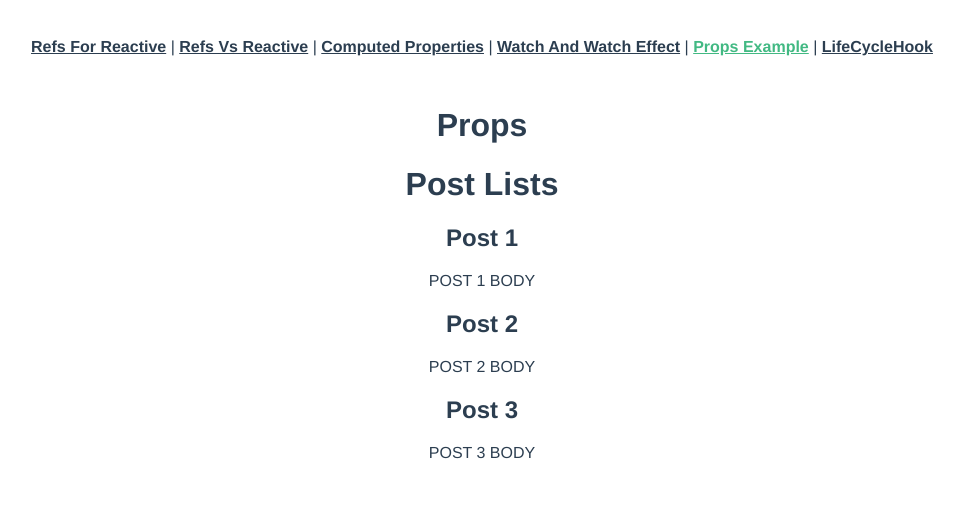
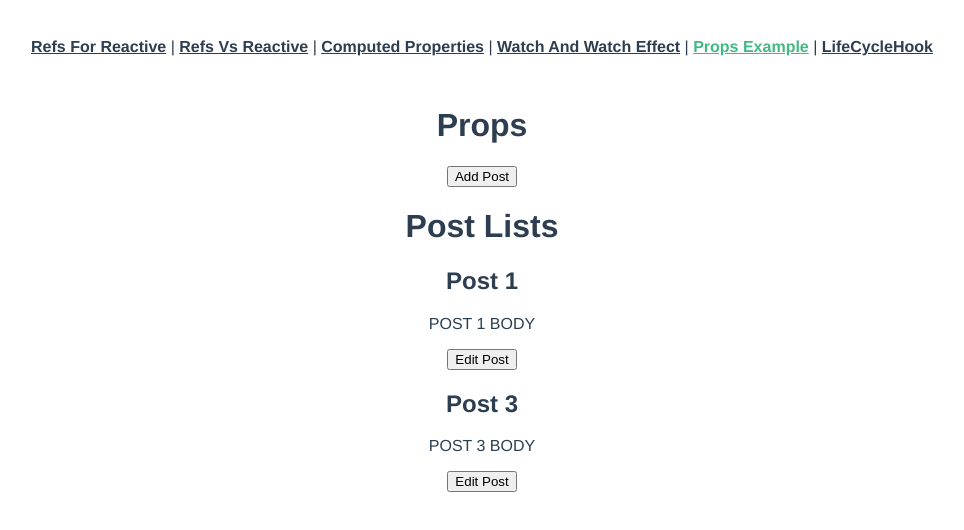
Before and after one commit to mosabberul55/composion-api-basic, a Vue app: page /props-example in a window 1280 px wide. Shown: the top 530 px of the page, without its empty margins (158-1122 px from the left). Built offline with nearby package versions, Linux system fonts and the light colour scheme.

Commit message:
props and emit

```diff
--- a/src/components/PostList.vue
+++ b/src/components/PostList.vue
@@ -2,7 +2,7 @@
   <div class="Post-list">
     <h1>Post Lists</h1>
     <div v-for="post in posts" :key="post.id">
-      <single-post :post="post" />
+      <single-post :post="post" @editPost="takeAction" />
     </div>
   </div>
 </template>
@@ -19,10 +19,14 @@ export default {
       required: true,
     },
   },
-  setup(props) {
+  setup(props, context) {
     const posts = props.posts
+    const takeAction = (id) => {
+      console.log('emit received')
+      context.emit("editPost", id);
+    }
 
-    return { posts };
+    return { posts, takeAction };
   },
 }
 </script>
--- a/src/components/SinglePost.vue
+++ b/src/components/SinglePost.vue
@@ -3,6 +3,7 @@
     <div>
       <h2>{{ post.title }}</h2>
       <p>{{ formattedBody }}</p>
+      <button @click="editPost(post.id)">Edit Post</button>
     </div>
   </div>
 </template>
@@ -18,13 +19,16 @@ export default {
       required: true,
     },
   },
-  setup(props) {
+  setup(props, {emit}) {
     const post = props.post;
     const formattedBody = computed(() => {
       return post.body.toUpperCase();
     });
+    const editPost = (id) => {
+      emit("editPost", id);
+    };
 
-    return { post, formattedBody };
+    return { post, formattedBody, editPost };
   },
 }
 </script>
--- a/src/views/PropsExample.vue
+++ b/src/views/PropsExample.vue
@@ -1,12 +1,13 @@
 <template>
   <div class="home">
     <h1>Props</h1>
-    <post-list :posts="posts" />
+    <button @click="addPost">Add Post</button>
+    <post-list :posts="posts" @editPost="edited" />
   </div>
 </template>
 
 <script>
-import {ref} from "vue";
+import {onMounted, ref} from "vue";
 import PostList from "@/components/PostList.vue";
 
 export default {
@@ -19,7 +20,24 @@ export default {
         { id: 3,title: "Post 3", body: "Post 3 body" }
     ])
 
-    return { posts }
+    const edited = (id) => {
+      //find post with id
+      let foundIndex = posts.value.findIndex(post => post.id === id)
+      posts.value[foundIndex].title = "Post " + id + " updated"
+    }
+    const addPost = () => {
+      //check if post with id 4 exists
+      let foundIndex = posts.value.findIndex(post => post.id === 4)
+      if (foundIndex === -1) {
+        posts.value.push({ id: 4, title: "Post 4", body: "Post 4 body" })
+      }
+    }
+    onMounted(() => {
+      let foundIndex = posts.value.findIndex(post => post.id === 2)
+      posts.value.splice(foundIndex, 1)
+    })
+
+    return { posts, addPost, edited }
   }
 }
 </script>
```
